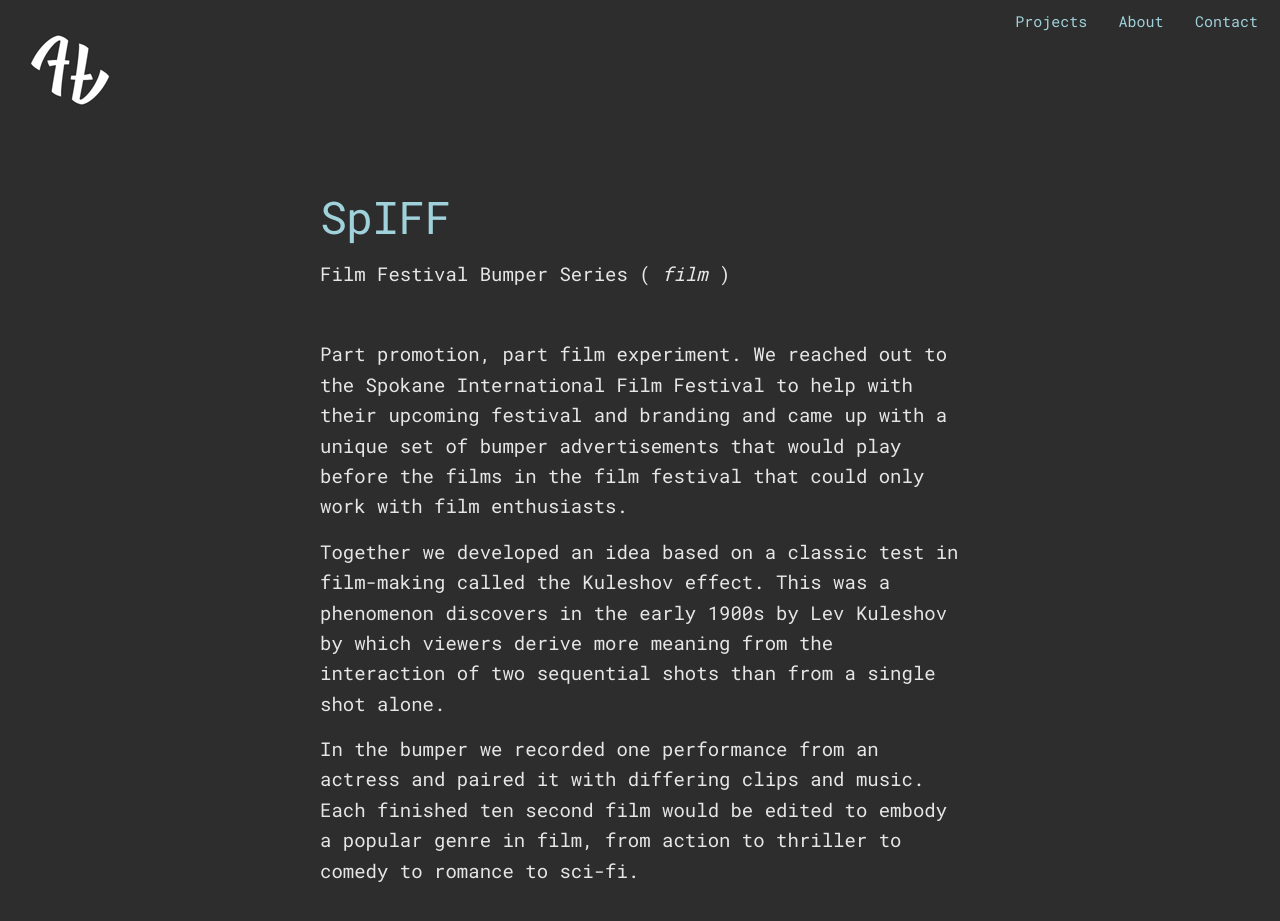
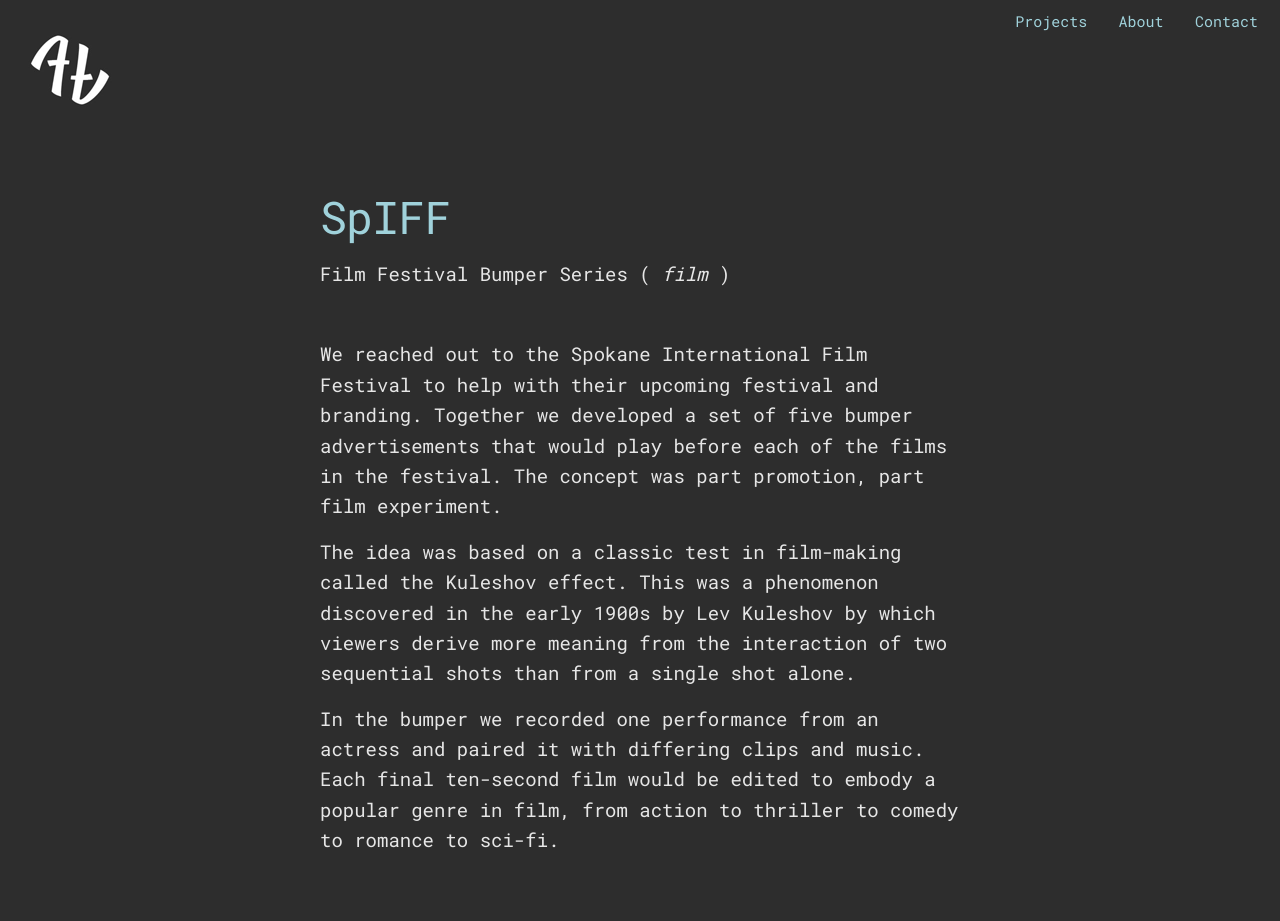
Before and after one commit to factorytown/factorytown.github.io, a Jekyll site: the page built from _projects/spiff.markdown, in a window 1280 px wide, cut to the strip 0-932 px from the top of the page. Shown: the top 921 px of the strip. Built offline with Jekyll 4.4.1, drawn with Linux system fonts in a browser that asks for light colours; nearby versions of some CDN libraries.

Commit message:
Updated Spiff

```diff
--- a/_projects/spiff.markdown
+++ b/_projects/spiff.markdown
@@ -7,8 +7,8 @@
 Featured-Image: "/uploads/SpIFF.JPG"
 ---
 
-Part promotion, part film experiment. We reached out to the Spokane International Film Festival to help with their upcoming festival and branding and came up with a unique set of bumper advertisements that would play before the films in the film festival that could only work with film enthusiasts.
+We reached out to the Spokane International Film Festival to help with their upcoming festival and branding. Together we developed a set of five bumper advertisements that would play before each of the films in the festival. The concept was part promotion, part film experiment.
 
-Together we developed an idea based on a classic test in film-making called the Kuleshov effect. This was a phenomenon discovers in the early 1900s by Lev Kuleshov by which viewers derive more meaning from the interaction of two sequential shots than from a single shot alone.
+The idea was based on a classic test in film-making called the Kuleshov effect. This was a phenomenon discovered in the early 1900s by Lev Kuleshov by which viewers derive more meaning from the interaction of two sequential shots than from a single shot alone.
 
-In the bumper we recorded one performance from an actress and paired it with differing clips and music. Each finished ten second film would be edited to embody a popular genre in film, from action to thriller to comedy to romance to sci-fi.
+In the bumper we recorded one performance from an actress and paired it with differing clips and music. Each final ten-second film would be edited to embody a popular genre in film, from action to thriller to comedy to romance to sci-fi.
```
